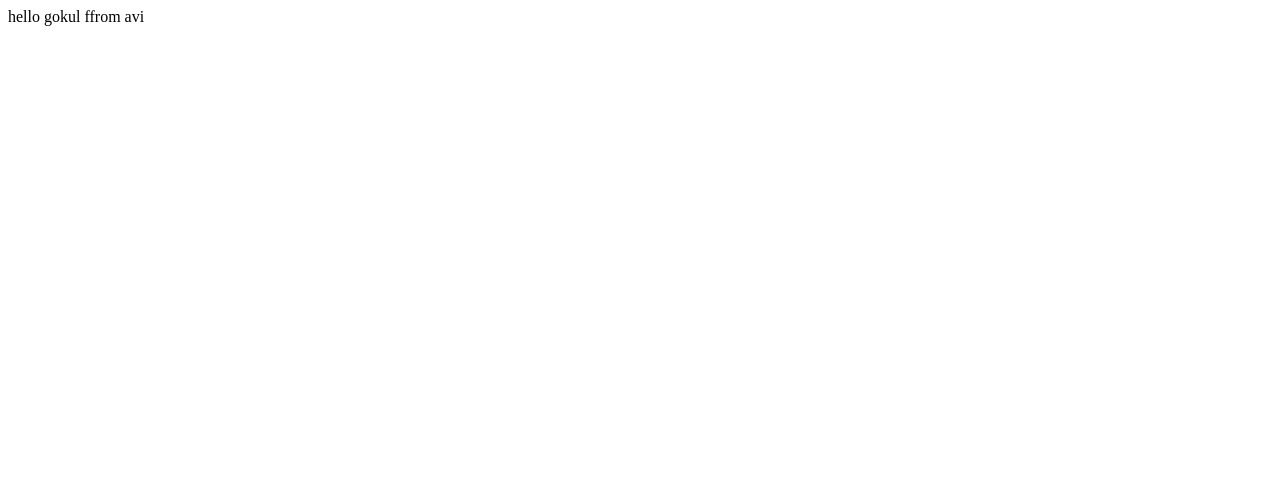
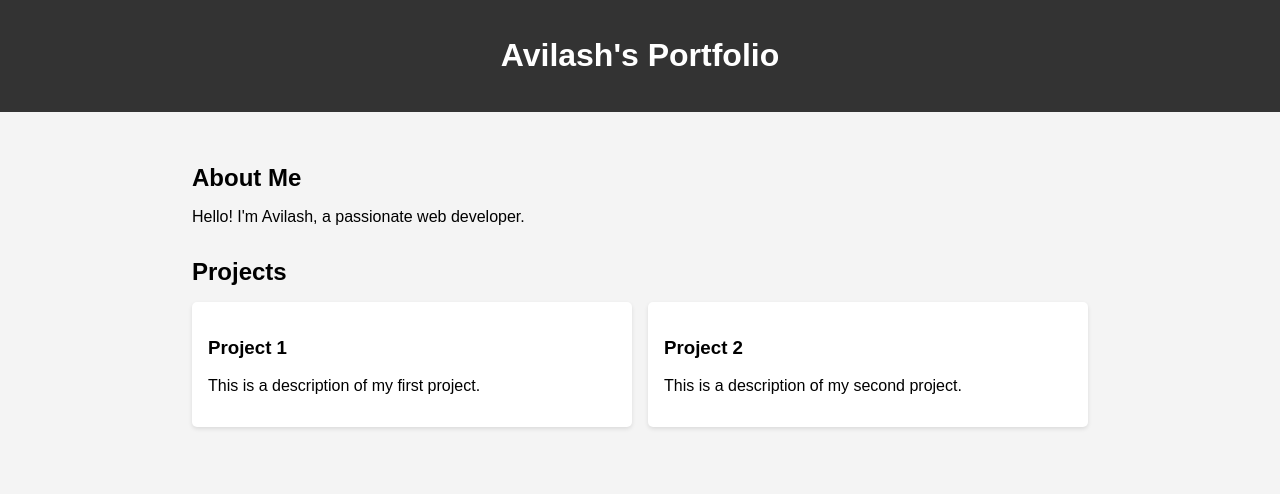
Before and after one commit to avilash-dino/avilash-dino.github.io, a plain HTML site: page index.html in a window 1280 px wide. Drawn offline with Linux system fonts and the light colour scheme.

Commit message:
created a index.html

```diff
--- a/index.html
+++ b/index.html
@@ -1,11 +1,70 @@
 <!DOCTYPE html>
 <html lang="en">
 <head>
-    <meta charset="UTF-8">
-    <meta name="viewport" content="width=device-width, initial-scale=1.0">
-    <title>Document</title>
+<meta charset="UTF-8">
+<meta name="viewport" content="width=device-width, initial-scale=1.0">
+<title>Avilash's Portfolio</title>
+<style>
+  body {
+    font-family: Arial, sans-serif;
+    margin: 0;
+    padding: 0;
+    background-color: #f4f4f4;
+  }
+  header {
+    background-color: #333;
+    color: #fff;
+    text-align: center;
+    padding: 1rem;
+  }
+  .container {
+    max-width: 960px;
+    margin: 0 auto;
+    padding: 2rem;
+    box-sizing: border-box;
+  }
+  .section {
+    margin-bottom: 2rem;
+  }
+  .section-header {
+    font-size: 1.5rem;
+    margin-bottom: 1rem;
+  }
+  .projects {
+    display: grid;
+    grid-template-columns: repeat(2, 1fr);
+    gap: 1rem;
+  }
+  .project {
+    background-color: #fff;
+    padding: 1rem;
+    border-radius: 5px;
+    box-shadow: 0 2px 4px rgba(0, 0, 0, 0.1);
+  }
+</style>
 </head>
 <body>
-    hello gokul ffrom avi
+  <header>
+    <h1>Avilash's Portfolio</h1>
+  </header>
+  <div class="container">
+    <div class="section">
+      <h2 class="section-header">About Me</h2>
+      <p>Hello! I'm Avilash, a passionate web developer.</p>
+    </div>
+    <div class="section">
+      <h2 class="section-header">Projects</h2>
+      <div class="projects">
+        <div class="project">
+          <h3>Project 1</h3>
+          <p>This is a description of my first project.</p>
+        </div>
+        <div class="project">
+          <h3>Project 2</h3>
+          <p>This is a description of my second project.</p>
+        </div>
+      </div>
+    </div>
+  </div>
 </body>
 </html>
```
